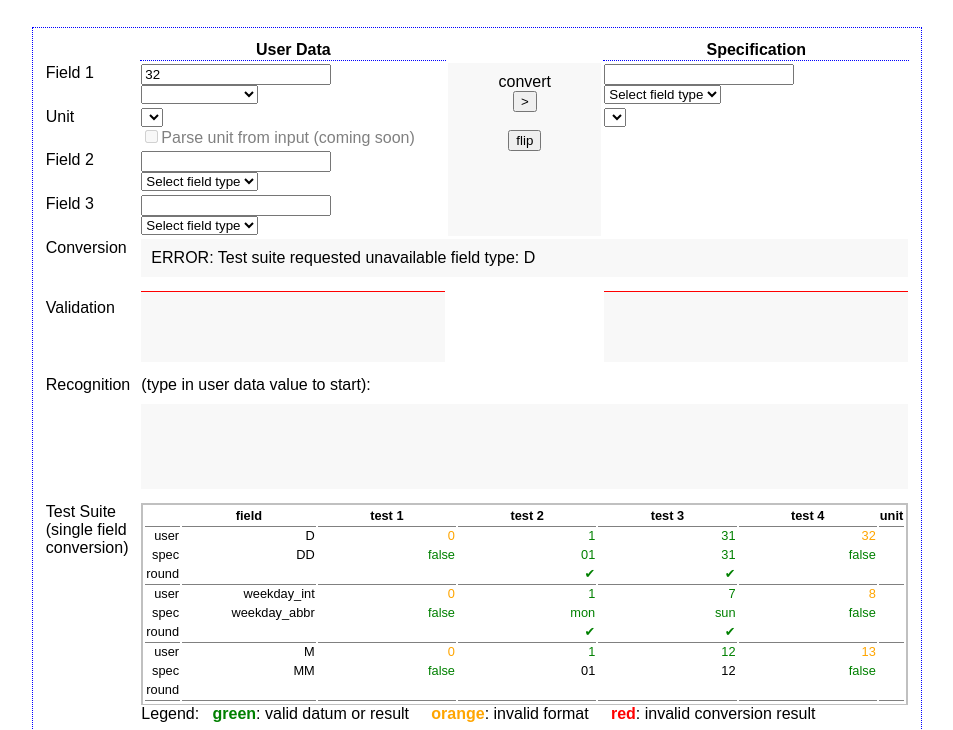
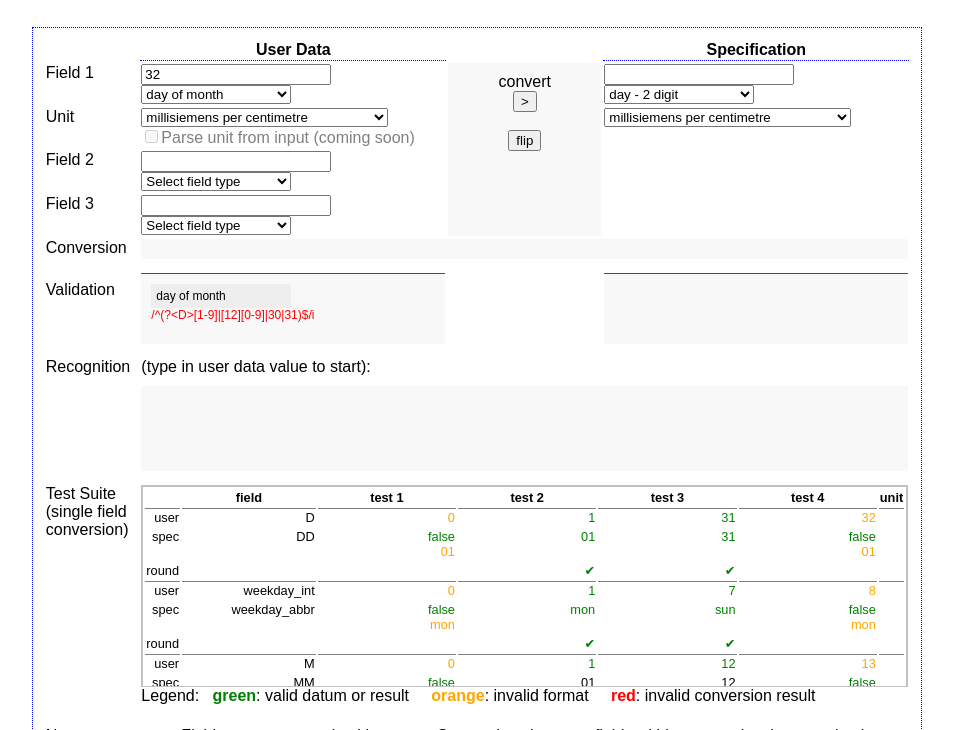
Before and after one commit to GenEpiO/datatype_mapper, a plain HTML site: page index.html in a window 1280 px wide. Both pictures are taken after a click on the element "32". Shown: the part 70-800 px from the top of the page, without its empty margins (163-1116 px from the left). Drawn offline with Linux system fonts and the light colour scheme.

Commit message:
a/p tweak

```diff
--- a/index.css
+++ b/index.css
@@ -36,7 +36,7 @@ span.invalid, td.invalid {color:orange}
 
 input[type=text] {width:100%;}
 input.field_value {float:left; width: 190px;}
-select {max-width:150px;}
+select.regular_select {max-width:150px;}
 
 table {border:1px dotted blue;
   padding:10px;
--- a/index.html
+++ b/index.html
@@ -20,7 +20,7 @@
         <td>
           <input id="user_field_input_1" type="text" onkeyup="javascript:recognize('user');validate_wrapper('user');convert_formfield();validate_wrapper('spec')" value="" class="field_value" />
 
-          <select id="user_field_type_1" onchange="javascript:validate_wrapper('user');convert_formfield();validate_wrapper('spec')">
+          <select id="user_field_type_1" onchange="javascript:validate_wrapper('user');convert_formfield();validate_wrapper('spec')" class="regular_select">
             <option value="">Select field type</option>
           </select>
         </td>
@@ -32,8 +32,8 @@
           <button onclick="javascript:flip_formfield()">flip</button>
         </td>
         <td>
-          <input id="spec_field_input" type="text" onkeyup="javascript:validate_wrapper('spec');" class="field_value" >
-          <select id="spec_field_type" onchange="javascript:convert_formfield();validate_wrapper('spec')">
+          <input id="spec_field_input_1" type="text" onkeyup="javascript:validate_wrapper('spec');" class="field_value" >
+          <select id="spec_field_type_1" onchange="javascript:convert_formfield();validate_wrapper('spec')" class="regular_select">
             <option value="">Select field type</option>
           </select>
         </td>
@@ -45,14 +45,14 @@
           <select id="user_field_unit_1"></select><br/>
           <input type="checkbox" disabled="disabled" /><span style="color:gray">Parse unit from input (coming soon)</span>
         </td>
-        <td><select id="spec_field_unit"></select></td>
+        <td><select id="spec_field_unit_1"></select></td>
       </tr>
 
       <tr>
         <td>Field 2</td>
         <td>
           <input id="user_field_input_2" type="text" value="" class="field_value" />
-          <select id="user_field_type_2">
+          <select id="user_field_type_2" class="regular_select">
             <option value="">Select field type</option>
           </select>
         </td>
@@ -60,7 +60,7 @@
       <tr>
         <td>Field 3</td>
         <td><input id="user_field_input_3" type="text" value="" class="field_value"/>
-          <select id="user_field_type_3">
+          <select id="user_field_type_3" class="regular_select">
             <option value="">Select field type</option>
           </select>
         </td>
@@ -156,15 +156,15 @@
   render_test_suite();
 
   // Render form elements
-  render_field_type("user_field_type");
-  render_field_unit("user_field_unit");
+  render_field_type("user_field_type_1");
+  render_field_unit("user_field_unit_1");
 
-  render_field_type("user_field_type2");
-  render_field_type("user_field_type3");
+  render_field_type("user_field_type_2");
+  render_field_type("user_field_type_3");
 
 
-  render_field_type("spec_field_type");
-  render_field_unit("spec_field_unit");
+  render_field_type("spec_field_type_1");
+  render_field_unit("spec_field_unit_1");
 
 </script>
 
--- a/js/app.js
+++ b/js/app.js
@@ -1,10 +1,18 @@
+/* DataMapper app.js
 
+Code for parsing formatted fields into component parts, and then building
+them up into other formats.
 
-/*
+FUTURE: See https://customformats.com/ and https://github.com/sheetjs/ssf for standard formatting codes.  SHOULD CONVERT this to use those formats.
+*/
+
+/* String.supplant(dictionary)
+
 Enables {squiggly} variable key in a string to be replaced by corresponding
 dictionary key value, just like in python.
 
 This PROTOTYPE extension must come before functions in script file.
+
 @param string: string containing set bracket names to be replaced by matching
                 keys in dictionary
 @param dict: dict containing key-values.
@@ -20,7 +28,6 @@ String.prototype.supplant = function (dict) {
 };
 
 
-
 REGEX_FIELD_TYPE =/\(\?<(?<name>[A-Za-z0-9_]+)>/g
 REGEX_FIELD_PARSE_CONTENT = /^\(\?<[A-Za-z0-9_]+>(?<content>.+)\)$/
 REGEX_DUPLICATE_NAME = /\((?<name>\?<[^>]+>)(?<content>.+?)\(\k<name>/
@@ -31,7 +38,7 @@ function init_field_type() {
   // Global // let field_parse_index = {};
 
   // Every field that has a mapping will be member of 'integer' group.
-  field_equivalence['integer']={}
+  field_equivalence['xs_nonNegativeInteger']={}
 
   // 1st pass: make an index, and set parent for each field type.
   for (let [section_id, section] of Object.entries(lang)) {
@@ -44,7 +51,7 @@ function init_field_type() {
       if (field.map) {
         // [integer] group gets all fields - an integer can map to any of them
         // to at least some extent
-        field_equivalence['integer'][field_id] = null;
+        field_equivalence['xs_nonNegativeInteger'][field_id] = null;
 
         // If this field has a map, add field to map index by parent group
         if (!field_equivalence[field.group])
@@ -69,9 +76,7 @@ function init_field_type() {
   }
 
   /* 2nd pass: Lookup all {named_part} of parse regular expressions, e.g.
-
     parse: '(?<date_iso_8601>{YYYY}-{MM}-{DD})',
-
   */
   for (let step = 0; step < 5; step++) {
     for (let [field_id, field] of Object.entries(field_index)) {
@@ -136,79 +141,28 @@ function validate(field_id, value) {
 /*
 :param boolean show: display messages.
 */
-function convert(fields, target_id, show) {
+function convert(fields, target_type, show) {
 
-//source_id, source_value
+  let messageDom = document.getElementById('conversion');
+  let target_field = field_index[target_type];
 
-  let source_value = fields[0].value;
-  let source = field_index[fields[0].field];
-  let target = field_index[target_id];
-  let messageDom = document.getElementById('conversion');
-  let source_parse_result = null;
-
-  if (!source || !target) {
-    if (show)
-      messageDom.innerHTML = 'Please ensure user data and specification field types have been selected';
-    return false;
-  }
-
-  // We accept the granularity of source input components as present in source_dict
-
-  source_parse_result = fields[0].value.match(source.parse);
-  //source_parse_result = validate(source_id, source_value)
-  if (source_parse_result)
-    source_dict = source_parse_result.groups;
-  else {
-    if (show)
-      messageDom.innerHTML = 'Source is invalid';
-    return false;
-  }
-
-  // TO DO: ALLOW MULTIPLE INPUT FIELDS TO CONTRIBUTE TO SOURCE_DICT
-
+  // source_dict collects all parsed parts of field inputs.
   // Allow target default components to be added to source component
   // dictionary.  They are superceded by any source matched components.
-  if (target.default)
-    source_dict = {...target.default,...source_dict};
+  let source_dict = target_field.default ? target_field.default : {};
 
-  // Ensure whole parse available by id too.
-  // e.g. unix_date in source dict {sign:-,int:2342,...,unix_date:-2342}
-  source_dict[source.id] = source_parse_result[0];
+  source_dict = parse_inputs(fields, source_dict, show);
 
-  // If a source field is in a mapping group, and one of that group's members
-  // mentions field.detail = true, add its parse to the source field mapping
-  // so that target has more exposed source components to match. There is at
-  // most one detail field per group.
+  console.log('Parsed source:', source_dict);
 
-  // This is a bit of a hack? Why not do this for every source component that
-  // could be decomposed too?
-  if (source.map && (source.group in field_equivalence)) {
-    //FIND field type in map set that has .detail == true:
-    for (let [detail_id, detail] of Object.entries(field_equivalence[source.group])) {
-      if (detail == true) {
-        // Add detail_id field's parse of source value to to source_dict
-        mapped_value = field_map(source.id, source_dict[source.id], detail_id);
-        detail_dict = mapped_value.match(field_index[detail_id].parse);
-        if (detail_dict) {
-          source_dict = {...source_dict,...detail_dict.groups};
-        }
-      }
-    }
-  }
-
-  if (show)
-    console.log('Parsed source:', source_dict);
-
+  /*
   // The simple case:
-  if (source == target) {
-    // Need defaults at all? null differences?
+  if (source_field == target_field) {
     if (show)
       messageDom.innerHTML = "Field match!";
     return source_value;
   }
-
-  if (show)
-    console.log("Field type A to B!");
+  */
 
   // SYNTHESIS: Usually target field type components will occur in source dict.
   // TOP-DOWN - if we can match overall part, then dispense with matching component parts.
@@ -217,17 +171,17 @@ function convert(fields, target_id, show) {
 
   // Easy case: source_dict already has exactly same field type as target.
   // e.g. in (?<latitude>{xs_decimal}) , "latitude" is a source_dict key too.
-  if (target.id in source_dict) {
-    synth = source_dict[target.id];
-    mapping[target.id] = synth;
+  if (target_type in source_dict) {
+    synth = source_dict[target_type];
+    mapping[target_type] = synth;
     synth_value = synth;
   }
   else {
     // See if there's a mapping from target.id to some other input in group.
     // Would there ever be more than one mapping?
-    [mapped_id, synth] = get_mapped_field(target, source_dict);
+    [mapped_id, synth] = get_mapped_field(target_field, source_dict);
     if (mapped_id) {
-      mapping[target.id] = synth;
+      mapping[target_type] = synth;
       //console.log ("MAP RESULT", target.id, mapped_id, synth)
       //xs_decimal has mapping to nonNegativeInteger.  Probably shouldn't.
       if (!synth) {
@@ -238,23 +192,84 @@ function convert(fields, target_id, show) {
     }
     else {
       // Assemble target from components spread across one or more fields.
-      synth_value = synthesize(target,source_dict);
+      synth_value = synthesize(target_field, source_dict);
 
     }
 
   }
 
-  // Apply and render mapping to target's synth expression.
+  // Show mapping used in conversion.
   if (show) {
     messageDom.innerHTML = JSON.stringify(mapping, undefined, 4);
-    //console.log(synth_value, mapping) // i.e. the mapping key synth dictionary
-
   }
 
   // String() just in case it is a number (in case where array values provided as numbers)
   return String(synth_value)
 
 }
+
+
+function parse_inputs(fields, source_dict, show) {
+
+  let found = false;
+  for(let field of fields){
+
+    let source_type = field.field;
+    let source_value = field.value;
+
+    let source_field = field_index[source_type];
+
+    let source_parse_result = source_value.match(source_field.parse);
+    //source_parse_result = validate(source_id, source_value)
+    if (source_parse_result) {
+      //console.log(source_dict)
+      source_dict = {...source_parse_result.groups,...source_dict};
+    }
+    else {
+      if (show)
+        messageDom.innerHTML = `Input field ${source_type} value is invalid`;
+    }
+
+
+    // If a source field is in a mapping group, and one of that group's members
+    // mentions field.detail = true, add its parse to the source field mapping
+    // so that target has more exposed source components to match. There is at
+    // most one detail field per group.
+
+    // This is a bit of a hack? Why not do this for every source component that
+    // could be decomposed too?
+
+
+    // WHY is DATE FIELD SoURCE ID M_D_YYYY undefined datetime_iso_8601
+    // HAVING NO group
+    /*
+    if (source_field.map && (source_field.group in field_equivalence)) {
+      //FIND field type in map set that has .detail == true:
+      for (let [detail_id, detail] of Object.entries(field_equivalence[source_field.group])) {
+        if (detail == true) {
+          // Add detail_id field's parse of source value to source_dict
+          if (!source_dict[source_field.id])
+            console.log("Field ${source_field.id} has group ${source_field.group} but no source_dict entry for that ")
+          console.log("SoURCE ID", source_field.id, source_dict[source_field.id], detail_id)
+          let mapped_value = field_map(source_field.id, source_dict[source_field.id], detail_id);
+          let detail_dict = mapped_value.match(field_index[detail_id].parse);
+          if (detail_dict) {
+            source_dict = {...source_dict,...detail_dict.groups};
+          }
+        }
+      }
+    }
+    */
+
+    // Ensure whole parse available by id too.
+    // e.g. unix_date in source dict {sign:-,int:2342,...,unix_date:-2342}
+    //source_dict[source.id] = source_parse_result[0];
+
+  }
+
+  return source_dict;
+}
+
 
 /* Assemble target from components spread across one or more fields.
   This is not highly efficient.
@@ -267,7 +282,7 @@ function convert(fields, target_id, show) {
   (?<latitude>{xs_decimal}) -> {xs_decimal}
   (?<day_duration_iso_8601>{day_duration}D) -> {day_duration}D
 */
-function synthesize(target, source_dict) {
+function synthesize(target_field, source_dict) {
 
   //synth = target.synth.match(REGEX_FIELD_PARSE_CONTENT).groups['content'];
 
@@ -281,7 +296,7 @@ function synthesize(target, source_dict) {
   });
 
   //Copy known values in from source_dict
-  synth = target.synth.supplant(source_dict);
+  synth = target_field.synth.supplant(source_dict);
 
   // Replace remaining {fielt_type} with regex components from lang, if any.
   synth = synth.supplant(field_parse_index);
@@ -300,7 +315,7 @@ function synthesize(target, source_dict) {
   randexp.randInt = function (a,b) {return a}
   synth_value = randexp.gen();
 
-  console.log("ASSEMBLE ", target.id, synth, synth_value, source_dict)
+  console.log("ASSEMBLE ", target_field.id, synth, synth_value, source_dict)
 
   // ISSUE: ADD BETTER MAPPING EXPLANATION.
 
--- a/js/fields.js
+++ b/js/fields.js
@@ -242,11 +242,11 @@ lang = {
   string: {
     am_pm: {
       label: 'am_pm',
-      parse: '(?<am_pm>a|p|am|pm)',
+      parse: '(?<am_pm>am|pm)',
     },
     a_p: {
       label: 'a_p',
-      parse: '(?<a_p>a|p|am|pm)',
+      parse: '(?<a_p>a|p)',
     }
   },
   minute: {
@@ -344,7 +344,7 @@ lang = {
       parse: '(?<datetime_iso_8601>{date_iso_8601}T{time_iso_8601}{TZD})',
       // "decompose" flag indicates source dictionary should include this decomposition
       // if a mapping is requested.
-      decompose:true,
+//      decompose:true,
       map: function(param, lookup) {
         // unix time -> ISO Full date
         if (lookup) {  // from int to string
--- a/js/html_utils.js
+++ b/js/html_utils.js
@@ -1,14 +1,33 @@
 
 // This is called only from index.html inputs.
-function convert_formfield(source_prefix = 'user', target_prefix = 'spec') {
-  let source = get_field_type(source_prefix +'_field_type_1');
-  let target = get_field_type(target_prefix + '_field_type_1');
-  if (source && target) {
-    let value = document.getElementById(source_prefix +'_field_input_1').value;
-    let target_Dom = document.getElementById(target_prefix + '_field_input_1');
+function convert_formfield() {
 
-    target_Dom.value = convert([{field: source.id, value: value}], target.id, true); //true = show messages.
+  let messageDom = document.getElementById('conversion');
+
+  let target_field = get_field_type('spec_field_type_1');
+  if (!target_field) {
+        messageDom.innerHTML = 'Specification field type needs to be selected';
+    return false;
   }
+
+  let target_dom = document.getElementById('spec_field_input_1');
+
+  let fields = [];
+
+  for (ptr = 1; ptr < 4; ptr ++) {
+    let source_field = get_field_type('user_field_type_' + ptr);
+    if (!source_field && ptr ==1) { // Just check first user input field
+      messageDom.innerHTML = `Input field type needs to be selected or is invalid`;
+      return false;
+    }
+    if (source_field) {
+      let source_value = document.getElementById('user_field_input_' + ptr).value;
+      fields.push({field: source_field.id, value: source_value});
+    }
+  }
+  //true = show messages.
+  target_dom.value = convert(fields, target_field.id, true);
+
 }
 
 function flip_formfield () {
```
